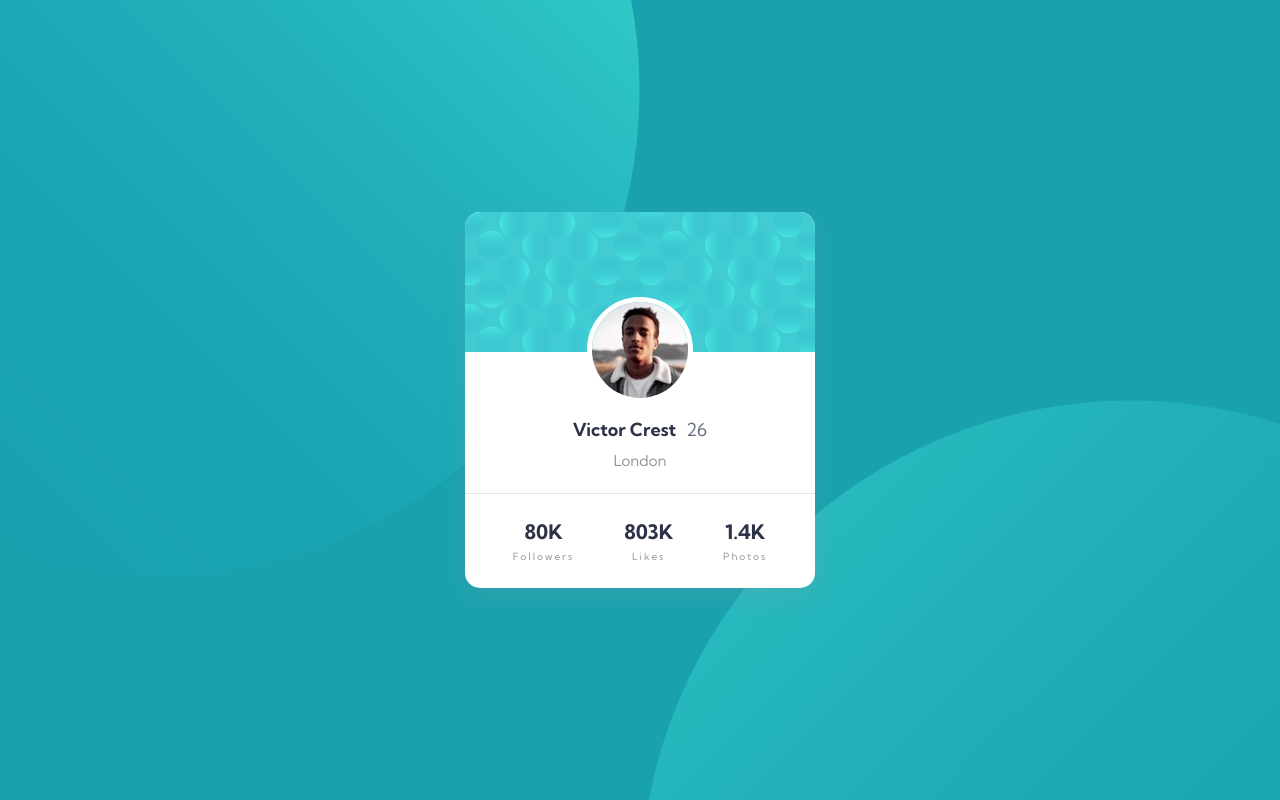
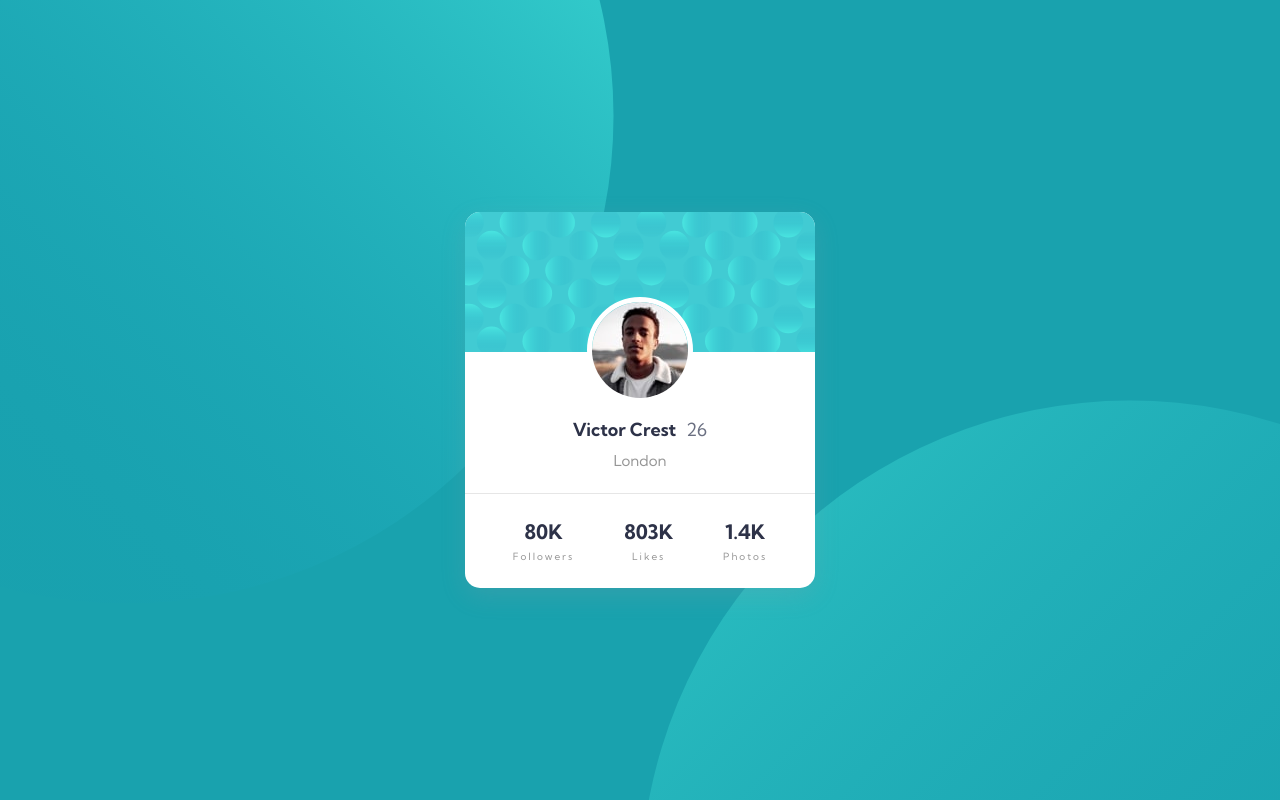
Before and after one commit to hkparkjs/profile-card-component, a plain HTML site: page index.html in a window 1280 px wide. Drawn offline with Linux system fonts and the light colour scheme.

Commit message:
📝 Add README.md

```diff
--- a/style.css
+++ b/style.css
@@ -25,7 +25,7 @@ body {
   font-family: 'Kumbh Sans', sans-serif;
   background-color: var(--dark-cyan);
   background-image: url('./images/bg-pattern-top.svg'), url('./images/bg-pattern-bottom.svg');
-  background-position: top -50vh right 50vw, top 50vh left 50vw;
+  background-position: top -374px right 52vw, top 50vh left 50vw;
   background-repeat: no-repeat;
 }
 
```
Also changed, not shown: screenshot-desktop.png (added), screenshot-mobile.png (added), 1 other file.
